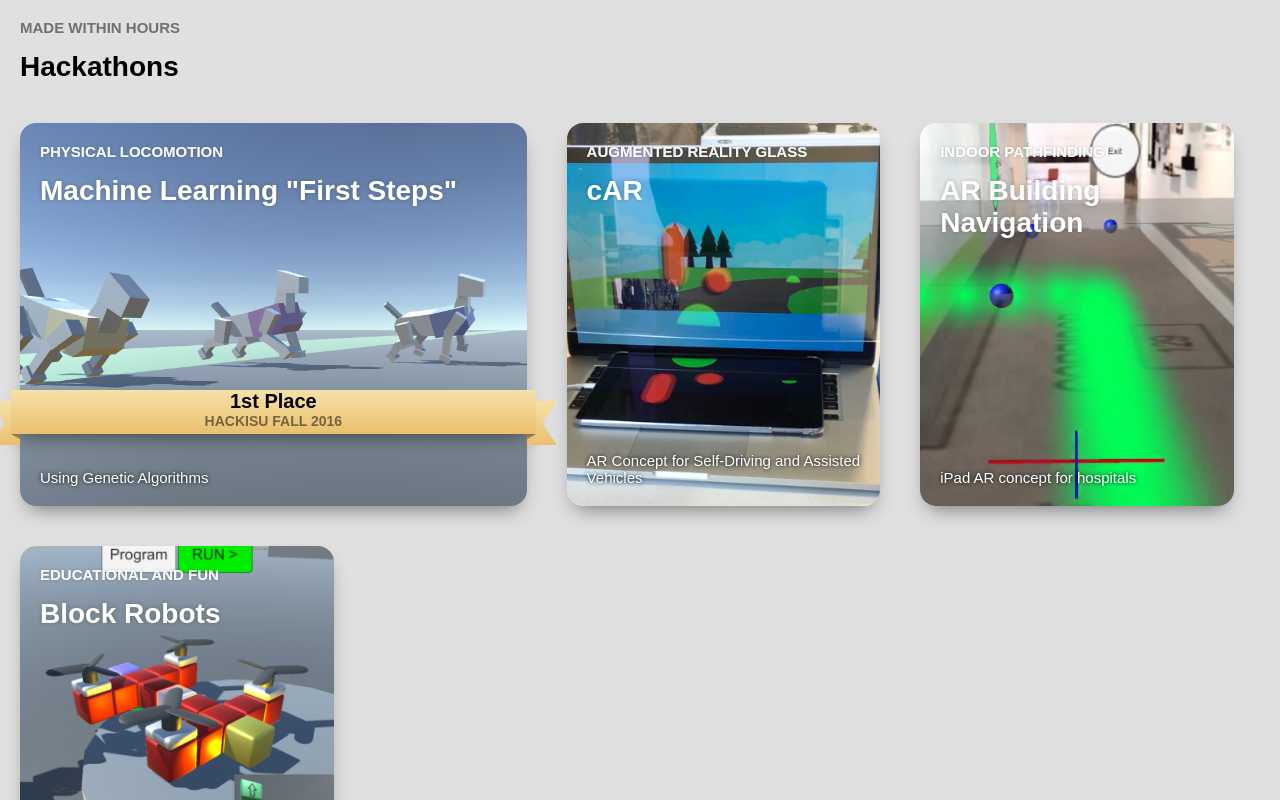
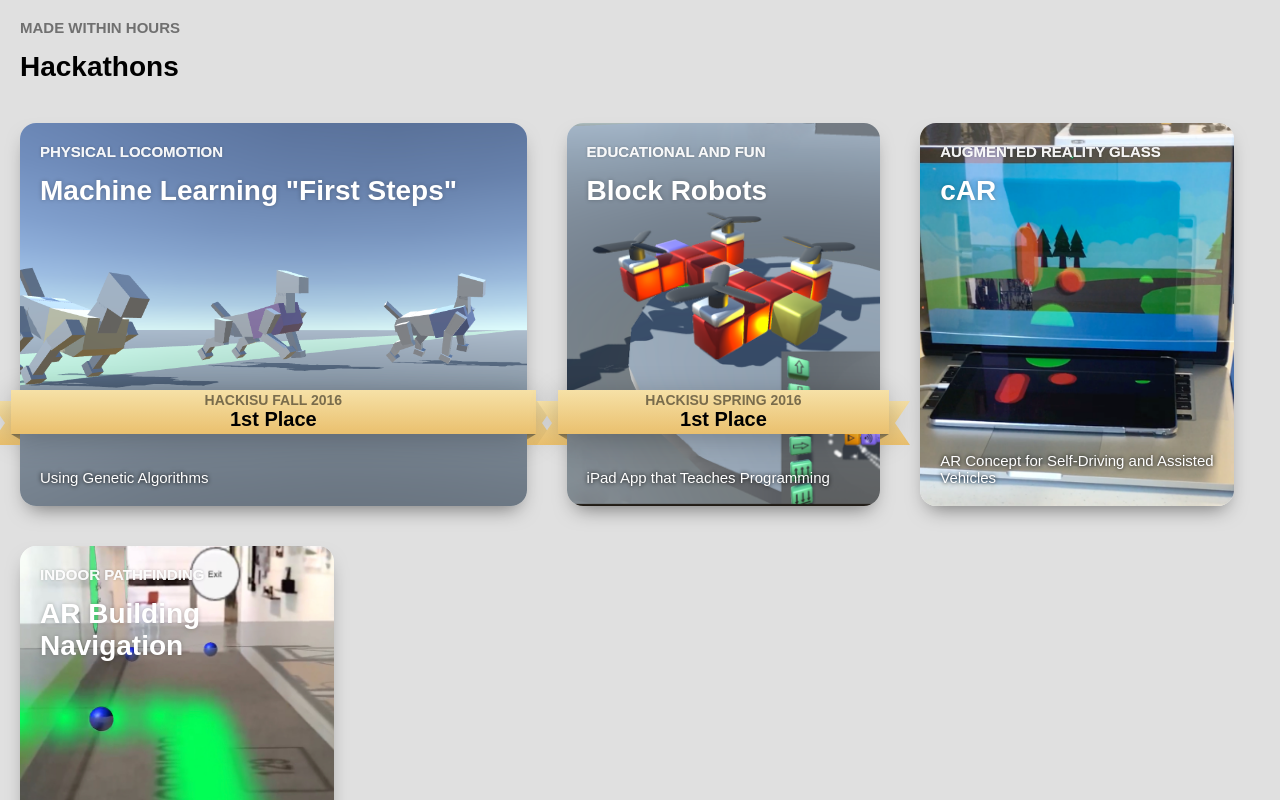
Before and after one commit to madebyrobq/madebyrobqdotcom, a React (Create React App) app: page / in a window 1280 px wide. Shown: the part 660-1460 px from the top of the page. Built offline with nearby package versions, Linux system fonts and the light colour scheme; the HTML template or start-up script is replaced by a standard one.

Commit message:
remade banners

```diff
--- a/src/App.css
+++ b/src/App.css
@@ -150,6 +150,7 @@ h5{
 header img{
   float: left;
   height: 60px;
+  width: 60px;
   margin: 6px;
   margin-left: 20px;
   border-radius: 100%;
@@ -229,7 +230,8 @@ hr{
   height: 100%;
 }
 .content .cover-details-container{
-  background: linear-gradient(to bottom right, rgba(0,0,0,0.2), rgba(0, 0, 0, 0), rgba(0,0,0,0));
+  background: linear-gradient(to bottom right, rgba(0, 0, 0, 0.26), rgba(0, 0, 0, 0), rgba(0, 0, 0, 0), rgba(0, 0, 0, 0.308));
+  box-shadow: inset 0 0 100px rgba(0, 0, 0, 0.719);
 }
 .content h5{
   display: none;
@@ -490,51 +492,71 @@ section{
 /*#endregion Buttons*/
 
 /*#region Banner*/
-.banner, .banner-right, .banner-left{
-  z-index: 5;
+.banner{
   position: absolute;
+}
+.banner, .banner-middle .banner-right, .banner-left{
   height: 44px;
   background-size: 100% 100%;
 }
+
+.banner * {
+  position: relative;
+}
+
 .banner{
-  background: url("images/textures/banner-front.svg");
+  z-index: 5;
   bottom: 72px;
   left: -9px;
   width: calc(100% + 18px);
 }
-.banner > h3, .banner > h4{
+.banner-middle{
+  background: url("images/textures/banner-front.svg");
+  width: 100%;
+  height: 100%;
+  position: relative;
+  z-index: 6;
+}
+.banner h3, .banner h4{
+  top: 2px;
   margin: 0px;
-  display: block;
+  margin-left: 10px;
+  margin-right: 10px;
   font-size: 20px;
   line-height: auto;
   display: block;
   text-align: center;
 }
-.banner > h4{
+.banner h4{
   font-size: 14px;
 }
 .banner-right, .banner-left{
+  position: absolute;
   background: url("images/textures/banner-right.svg");
   width: 30px;
+  height: 44px;
   top: 11px;
 }
+.banner-corner{
+  background: url("images/textures/banner-right-corner.svg");
+}
 .banner-right{
-  right: 0px;
-  transform: translate(21px, 0px);
+  float: right;
+  right: -21px;
+  transform: scale(1, 1);
 }
 .banner-left{
-  left: 0px;
-  transform: translate(-21px, 0px) scale(-1, 1);
+  float: left;
+  left: -21px;
+  transform: scale(-1, 1);
 }
-.shadow3D:not(.static):hover .banner{
-  bottom: 78px;
-}
+
 .scroll-content > .banner{
-  min-width: 200px;
+  min-width: 230px;
   width: auto;
   top: 140px;
   left: auto;
-  right: 0px;
+  right: 50px;
 }
 .scroll-content > .banner > h4{
   margin-left: 20px;
--- a/src/App.js
+++ b/src/App.js
@@ -25,7 +25,7 @@ var projects = [
       },
       {
         h: "Is your portfolio, like, part of your portfolio?",
-        p: "I'm glad you asked! I made this website using React and did all the styling too using CSS3. Its design is inspired by iOS 11's new App Store, which is fitting for my projects because many are apps. This site is also optimized for Safari, Mobile Safari, and the unique screen shape of the new iPhone X.",
+        p: "I'm glad you asked! I made this website using React and did all the styling too using CSS3. Its design is inspired by iOS 11's App Store, which is fitting for my interest in mobile games. I designed this site to look great on all iPhone and iPad devices with support for notched screens and dark mode.",
       },
     ],
   },
@@ -317,7 +317,7 @@ var projects = [
     sku: "AROUND",
     title: "AR Building Navigation",
     subtitle: "Indoor Pathfinding",
-    short: "iPad AR concept for hospitals",
+    short: "iPad AR Concept for Hospitals",
     icon: "",
     cover: "AROUND.jpeg",
     article: [
@@ -459,7 +459,7 @@ var projects = [
       },
       {
         h: "Physical Copy",
-        p: "It's a simple model, but it's elegant and effective. The illusion even holds up in real life, I got it 3D printed and painted to match.",
+        p: "It's a simple model, but it's elegant and effective. The illusion even holds up in real life, I got it 3D printed and painted it to match.",
         img: "MV-2.jpg",
         c: "3D printed & painted"
       },
@@ -588,18 +588,14 @@ function Card(props){
 }
 
 function Banner(props){
-  if(props.small)return(
-    <div className="banner">
-      <h3>{props.banner.award}</h3>
-      <h4>{props.banner.event}</h4>
-    </div>
-  );
   return(
-    <div className="banner shadow3D static">
-      <h3>{props.banner.award}</h3>
-      <h4>{props.banner.event}</h4>
+    <div className="banner ">
       <div className="banner-left"></div>
       <div className="banner-right"></div>
+      <div className="banner-middle shadow2D">
+        <h4>{props.banner.event}</h4>
+        <h3>{props.banner.award}</h3>
+      </div>
     </div>
   );
 }
@@ -676,9 +672,9 @@ function Projects(){
         </section>
         <div className="cards">
           <Card sku="DOGS"/>
+          <Card sku="BOT"/>
           <Card sku="CAR"/>
           <Card sku="AROUND"/>
-          <Card sku="BOT"/>
         </div>
 
         <section>
@@ -692,7 +688,7 @@ function Projects(){
         </div>
 
         <section>
-          <h4 className="section-subtitle">Published apps</h4>
+          <h4 className="section-subtitle">Legacy apps</h4>
           <h3 className="section-title">by Kyanite Games</h3>
         </section>
         <div className="cards">
```
Also changed, not shown: src/images/products/screens/BOT-1.png, src/images/textures/banner-right-corner.svg (added).
